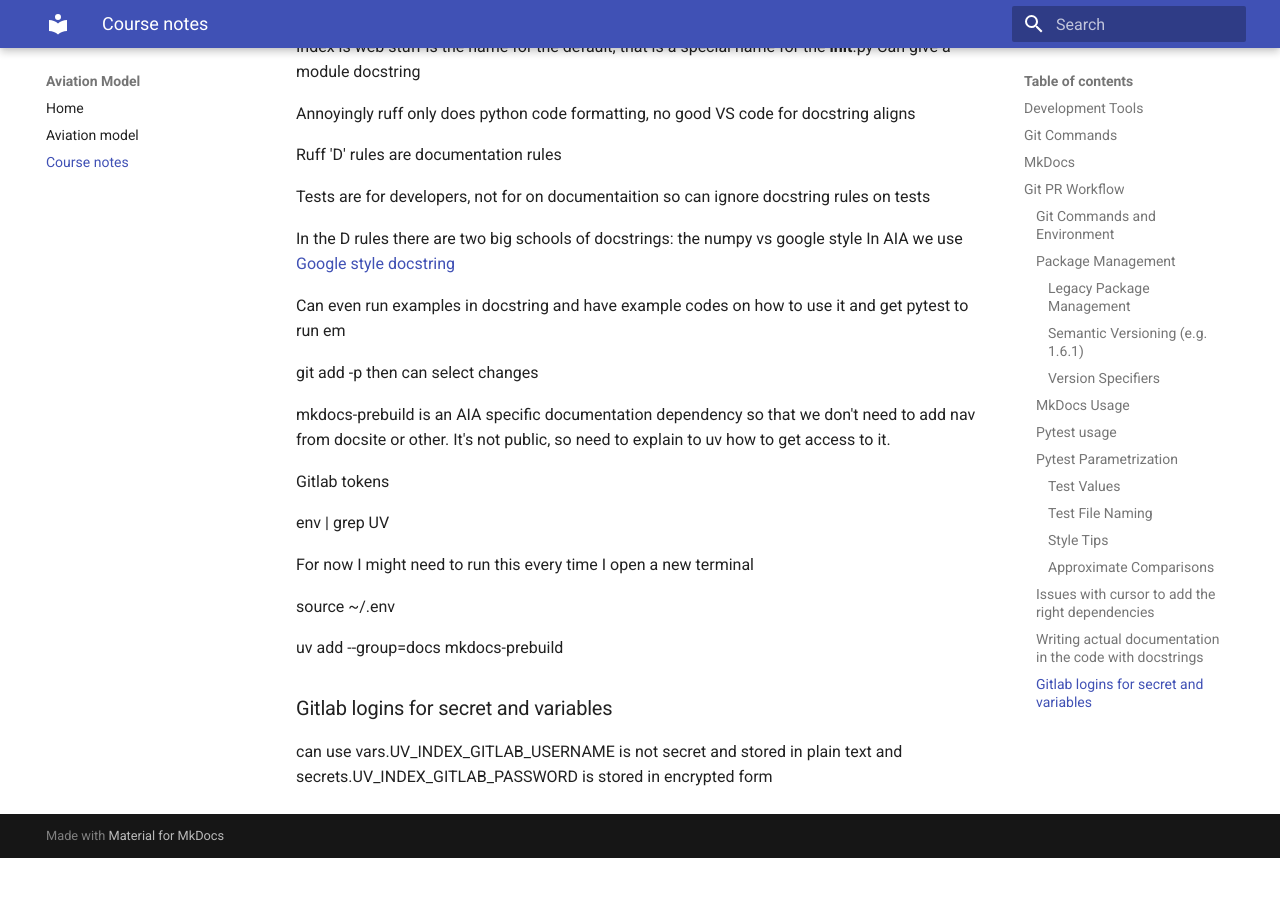
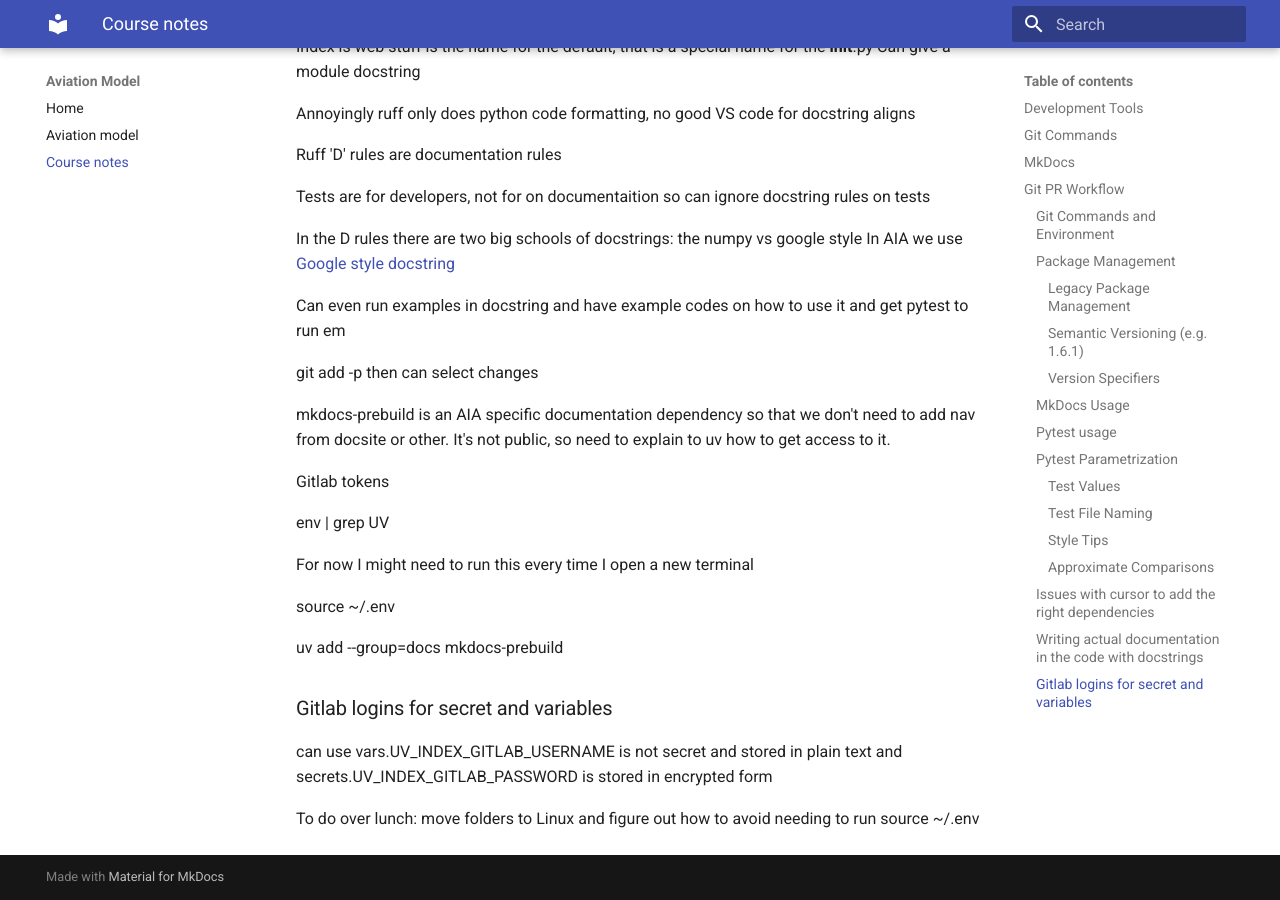
Before and after one commit to kilianbra/aviation, an MkDocs documentation site: the page built from docs/course_notes.md, in a window 1280 px wide and 900 px high, scrolled down 3190 px. Built offline with MkDocs 1.6.1 and Material for MkDocs 9.7.7, drawn with Linux system fonts in a browser that asks for light colours; before the commit the page ends 4048 px from its top, so only the background shows below that.

Commit message:
quick change before moving whole folder

```diff
--- a/docs/course_notes.md
+++ b/docs/course_notes.md
@@ -156,3 +156,5 @@ uv add --group=docs mkdocs-prebuild
 
 can use vars.UV_INDEX_GITLAB_USERNAME is not secret and stored in plain text
 and secrets.UV_INDEX_GITLAB_PASSWORD is stored in encrypted form
+
+To do over lunch: move folders to Linux and figure out how to avoid needing to run source ~/.env
```
